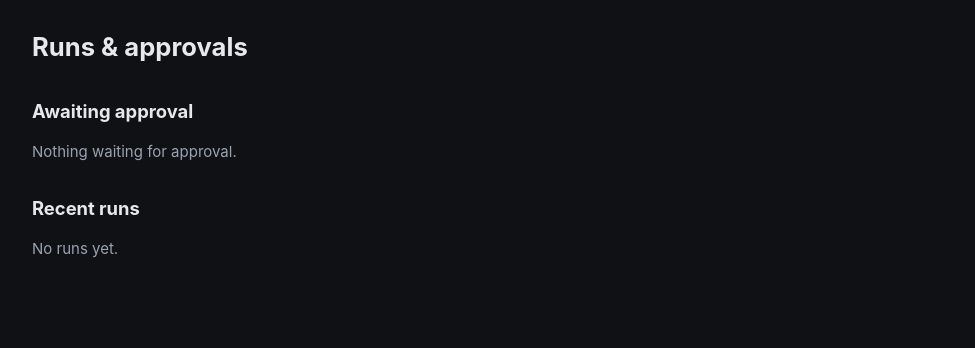
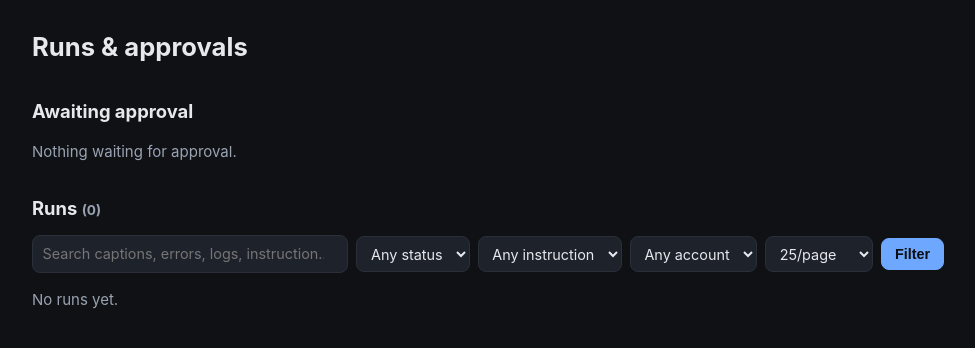
Before and after one commit to abozaralizadeh/aismm, a Flask app: page /runs in a window 1280 px wide. Shown: the part 53-401 px from the top of the page, without its empty margins (152-1127 px from the left). Run offline with Flask 3, Linux system fonts and the light colour scheme; data that the repository does not hold is empty.

Commit message:
Add paged, filtered Runs UI and store support
Implement server-side paging, filtering, sorting and a per-run detail view for runs so the dashboard stays usable as the run table grows. Changes include:

- Dashboard: new /runs view with query params (q, status, instruction, account, sort, dir, per_page, page), runs_url helper, RUN_SORTS and paging controls; new /runs/<id> run detail route that shows log, error, caption, media, staged posts and context.
- Templates & assets: runs.html updated with filter form, sortable headers and pager; new run_detail.html; CSS additions for filters, pager and log/detail layout.
- Store/azure: AzureStore now exposes get_run, _matching_runs, list_runs (with limit/offset/sort/descending/filter/search) and count_runs. Filtering/search implemented in Python because Table Storage lacks LIKE/server-side sort; sorts are whitelisted.
- Orchestrator: _record_published_run now fetches the run by id (store.get_run) instead of scanning recent runs to reliably attach published permalinks.
- Tests: add tests/test_runs_page.py covering store paging/sorting/filtering/search, dashboard UI paging/filters, run detail, and approval bookkeeping.
- Docs: README and CLAUDE updated to document that runs listing is paged/filtered/sorted in the store and to explain the Runs page UX.

These changes centralize run querying in the Store API, protect against arbitrary sort keys, and ensure the UI only loads one page of rows regardless of total run count.

```diff
--- a/aismm/dashboard/app.py
+++ b/aismm/dashboard/app.py
@@ -18,8 +18,9 @@ from flask import (
 from markupsafe import Markup, escape
 
 from ..config import settings
+from ..assets import public_url
 from ..models import (
-    Account, Instruction, MediaPref, PlatformApp, PlatformName, PublishMode,
+    Account, Instruction, MediaPref, PlatformApp, PlatformName, PublishMode, RunStatus,
 )
 from ..platforms import apps as platform_apps
 from ..platforms import setup_guides
@@ -299,13 +300,90 @@ def create_app() -> Flask:
         return redirect(url_for("runs"))
 
     # ---- runs / approvals ------------------------------------------------ #
+    RUN_SORTS = {"created_at": "When", "status": "Status",
+                 "instruction_id": "Instruction", "account_id": "Account"}
+    PER_PAGE_CHOICES = (25, 50, 100, 200)
+
     @app.route("/runs")
     def runs():
         store = get_store()
-        return render_template("runs.html", runs=store.list_runs(limit=100),
-                               pending=store.list_staged(pending_only=True),
-                               accounts={a.id: a for a in store.list_accounts()},
-                               instructions={i.id: i for i in store.list_instructions()})
+        args = request.args
+        search = args.get("q", "").strip()
+        status = args.get("status", "").strip()
+        instruction_id = args.get("instruction", "").strip()
+        account_id = args.get("account", "").strip()
+        sort = args.get("sort", "created_at")
+        if sort not in RUN_SORTS:
+            sort = "created_at"
+        descending = args.get("dir", "desc") != "asc"
+        try:
+            per_page = int(args.get("per_page", 25))
+        except ValueError:
+            per_page = 25
+        per_page = per_page if per_page in PER_PAGE_CHOICES else 25
+        try:
+            page = max(int(args.get("page", 1)), 1)
+        except ValueError:
+            page = 1
+
+        status_filter = None
+        if status:
+            try:
+                status_filter = RunStatus(status)
+            except ValueError:
+                status_filter = None
+
+        filters = {"status": status_filter, "instruction_id": instruction_id or None,
+                   "account_id": account_id or None, "search": search}
+        total = store.count_runs(**filters)
+        pages = max((total + per_page - 1) // per_page, 1)
+        page = min(page, pages)
+        rows = store.list_runs(limit=per_page, offset=(page - 1) * per_page,
+                               sort=sort, descending=descending, **filters)
+
+        current = {"q": search, "status": status, "instruction": instruction_id,
+                   "account": account_id, "sort": sort,
+                   "dir": "desc" if descending else "asc", "per_page": per_page}
+
+        def runs_url(**overrides):
+            """A /runs URL that keeps the current filters, changing only what's given.
+
+            Built here because Jinja macros can't take ``**kwargs``.
+            """
+            params = {**current, "page": page, **overrides}
+            return url_for("runs", **{k: v for k, v in params.items() if v not in ("", None)})
+
+        return render_template(
+            "runs.html",
+            runs=rows,
+            pending=store.list_staged(pending_only=True),
+            accounts={a.id: a for a in store.list_accounts()},
+            instructions={i.id: i for i in store.list_instructions()},
+            all_instructions=store.list_instructions(),
+            all_accounts=store.list_accounts(),
+            statuses=list(RunStatus),
+            sorts=RUN_SORTS,
+            per_page_choices=PER_PAGE_CHOICES,
+            filters=current,
+            runs_url=runs_url,
+            page=page, pages=pages, total=total,
+        )
+
+    @app.route("/runs/<run_id>")
+    def run_detail(run_id):
+        store = get_store()
+        run = store.get_run(run_id)
+        if not run:
+            abort(404)
+        staged = [s for s in store.list_staged(limit=500) if s.run_id == run.id]
+        return render_template(
+            "run_detail.html",
+            run=run,
+            instruction=store.get_instruction(run.instruction_id),
+            account=store.get_account(run.account_id),
+            staged=staged,
+            asset_url=public_url(run.asset_path) if run.asset_path else "",
+        )
 
     @app.route("/staged/<staged_id>/approve", methods=["POST"])
     def approve(staged_id):
--- a/aismm/dashboard/static/style.css
+++ b/aismm/dashboard/static/style.css
@@ -139,3 +139,31 @@ form { margin: 0; }
 .split-main .card { margin-bottom: .75rem; }
 .split-main hr { border: 0; border-top: 1px solid var(--border); margin: 1.5rem 0; }
 .btn.small { padding: .3rem .6rem; font-size: .8rem; }
+
+/* --- runs list: filters, sorting, paging --- */
+.filters {
+  display: flex; flex-wrap: wrap; gap: .5rem; align-items: center; margin-bottom: 1rem;
+}
+.filters input[type=search], .filters select {
+  background: var(--panel-2); border: 1px solid var(--border); border-radius: 8px;
+  color: var(--text); padding: .45rem .6rem; font: inherit; font-size: .9rem;
+}
+.filters input[type=search] { flex: 1 1 18rem; min-width: 12rem; }
+th .sort { color: var(--muted); }
+th .sort:hover { color: var(--text); text-decoration: none; }
+th .sort-active { color: var(--accent); }
+.sort-arrow { font-size: .7rem; }
+.nowrap { white-space: nowrap; }
+.pager { display: flex; gap: .5rem; align-items: center; justify-content: center; margin: 1.25rem 0; }
+
+/* --- run detail --- */
+.logbox {
+  background: var(--panel-2); border: 1px solid var(--border); border-radius: 8px;
+  padding: .8rem; white-space: pre-wrap; word-break: break-word; margin: 0 0 1rem;
+  font-family: ui-monospace, SFMono-Regular, Menlo, monospace; font-size: .82rem;
+  max-height: 28rem; overflow: auto;
+}
+.logbox-error { border-color: var(--danger); background: rgba(240,97,109,.08); }
+.detail-media video, .detail-media img {
+  max-width: 100%; border-radius: 8px; background: #000; max-height: 26rem;
+}
--- a/aismm/dashboard/templates/runs.html
+++ b/aismm/dashboard/templates/runs.html
@@ -1,5 +1,17 @@
 {% extends "base.html" %}
 {% block title %}Runs · AISMM{% endblock %}
+
+{# `runs_url` comes from the view: it keeps the current filters and overrides
+   only what is passed (Jinja macros can't take **kwargs). #}
+{% macro sort_header(key, label, filters, runs_url) -%}
+  {% set active = filters.sort == key %}
+  {% set next_dir = 'asc' if active and filters.dir == 'desc' else 'desc' %}
+  <a class="sort {% if active %}sort-active{% endif %}"
+     href="{{ runs_url(sort=key, dir=next_dir, page=1) }}">
+    {{ label }}{% if active %} <span class="sort-arrow">{{ '▾' if filters.dir == 'desc' else '▴' }}</span>{% endif %}
+  </a>
+{%- endmacro %}
+
 {% block content %}
 <h1>Runs &amp; approvals</h1>
 
@@ -40,22 +52,64 @@
 <p class="muted">Nothing waiting for approval.</p>
 {% endif %}
 
-<h2>Recent runs</h2>
+<h2>Runs <span class="muted small">({{ total }})</span></h2>
+
+<form method="get" action="{{ url_for('runs') }}" class="filters">
+  <input type="search" name="q" value="{{ filters.q }}" placeholder="Search captions, errors, logs, instruction…">
+  <select name="status">
+    <option value="">Any status</option>
+    {% for s in statuses %}
+      <option value="{{ s.value }}" {% if filters.status == s.value %}selected{% endif %}>{{ s.value }}</option>
+    {% endfor %}
+  </select>
+  <select name="instruction">
+    <option value="">Any instruction</option>
+    {% for i in all_instructions %}
+      <option value="{{ i.id }}" {% if filters.instruction == i.id %}selected{% endif %}>{{ i.name }}</option>
+    {% endfor %}
+  </select>
+  <select name="account">
+    <option value="">Any account</option>
+    {% for a in all_accounts %}
+      <option value="{{ a.id }}" {% if filters.account == a.id %}selected{% endif %}>
+        {{ a.platform.value }} · {{ a.handle or a.external_id }}</option>
+    {% endfor %}
+  </select>
+  <select name="per_page">
+    {% for n in per_page_choices %}
+      <option value="{{ n }}" {% if filters.per_page == n %}selected{% endif %}>{{ n }}/page</option>
+    {% endfor %}
+  </select>
+  <input type="hidden" name="sort" value="{{ filters.sort }}">
+  <input type="hidden" name="dir" value="{{ filters.dir }}">
+  <button class="btn btn-primary">Filter</button>
+  {% if filters.q or filters.status or filters.instruction or filters.account %}
+    <a class="btn" href="{{ url_for('runs') }}">Clear</a>
+  {% endif %}
+</form>
+
 {% if runs %}
 <table>
-  <thead><tr><th>When</th><th>Instruction</th><th>Account</th><th>Status</th><th>Caption</th><th>Link</th></tr></thead>
+  <thead><tr>
+    <th>{{ sort_header('created_at', 'When', filters, runs_url) }}</th>
+    <th>{{ sort_header('instruction_id', 'Instruction', filters, runs_url) }}</th>
+    <th>{{ sort_header('account_id', 'Account', filters, runs_url) }}</th>
+    <th>{{ sort_header('status', 'Status', filters, runs_url) }}</th>
+    <th>Caption / error</th>
+    <th></th>
+  </tr></thead>
   <tbody>
   {% for r in runs %}
     {% set instr = instructions.get(r.instruction_id) %}
     {% set acct = accounts.get(r.account_id) %}
     <tr>
-      <td class="small">{{ r.created_at.strftime('%m-%d %H:%M') }}</td>
+      <td class="small nowrap">
+        <a href="{{ url_for('run_detail', run_id=r.id) }}">{{ r.created_at.strftime('%Y-%m-%d %H:%M') }}</a>
+      </td>
       <td class="small">
         {% if instr %}
           <a href="{{ url_for('edit_instruction', instruction_id=instr.id) }}">{{ instr.name }}</a>
-        {% else %}
-          <span class="muted" title="{{ r.instruction_id }}">deleted instruction</span>
-        {% endif %}
+        {% else %}<span class="muted">deleted instruction</span>{% endif %}
       </td>
       <td class="small">
         {% if acct %}{{ acct.platform.value }} · {{ acct.handle or acct.external_id }}
@@ -63,12 +117,34 @@
       </td>
       <td><span class="badge badge-{{ r.status.value }}">{{ r.status.value }}</span></td>
       <td class="small">{{ (r.caption or r.error or '')[:90] }}</td>
-      <td>{% if r.external_url %}<a href="{{ r.external_url }}" target="_blank">open ↗</a>{% endif %}</td>
+      <td class="nowrap">
+        <a class="small" href="{{ url_for('run_detail', run_id=r.id) }}">details →</a>
+        {% if r.external_url %} <a class="small" href="{{ r.external_url }}" target="_blank">open ↗</a>{% endif %}
+      </td>
     </tr>
   {% endfor %}
   </tbody>
 </table>
+
+{% if pages > 1 %}
+<div class="pager">
+  {% if page > 1 %}
+    <a class="btn" href="{{ runs_url(page=1) }}">« first</a>
+    <a class="btn" href="{{ runs_url(page=page-1) }}">‹ prev</a>
+  {% endif %}
+  <span class="muted small">Page {{ page }} of {{ pages }}</span>
+  {% if page < pages %}
+    <a class="btn" href="{{ runs_url(page=page+1) }}">next ›</a>
+    <a class="btn" href="{{ runs_url(page=pages) }}">last »</a>
+  {% endif %}
+</div>
+{% endif %}
+
 {% else %}
-<p class="muted">No runs yet.</p>
+<p class="muted">
+  {% if filters.q or filters.status or filters.instruction or filters.account %}
+    No runs match these filters. <a href="{{ url_for('runs') }}">Clear them</a>.
+  {% else %}No runs yet.{% endif %}
+</p>
 {% endif %}
 {% endblock %}
```
Also changed, not shown: CLAUDE.md (+5 -0 lines), aismm/dashboard/templates/run_detail.html (added, +108 -0 lines), aismm/orchestrator.py (+13 -8 lines), aismm/store/azure_store.py (+41 -3 lines), tests/test_runs_page.py (added, +252 -0 lines), README.md.
